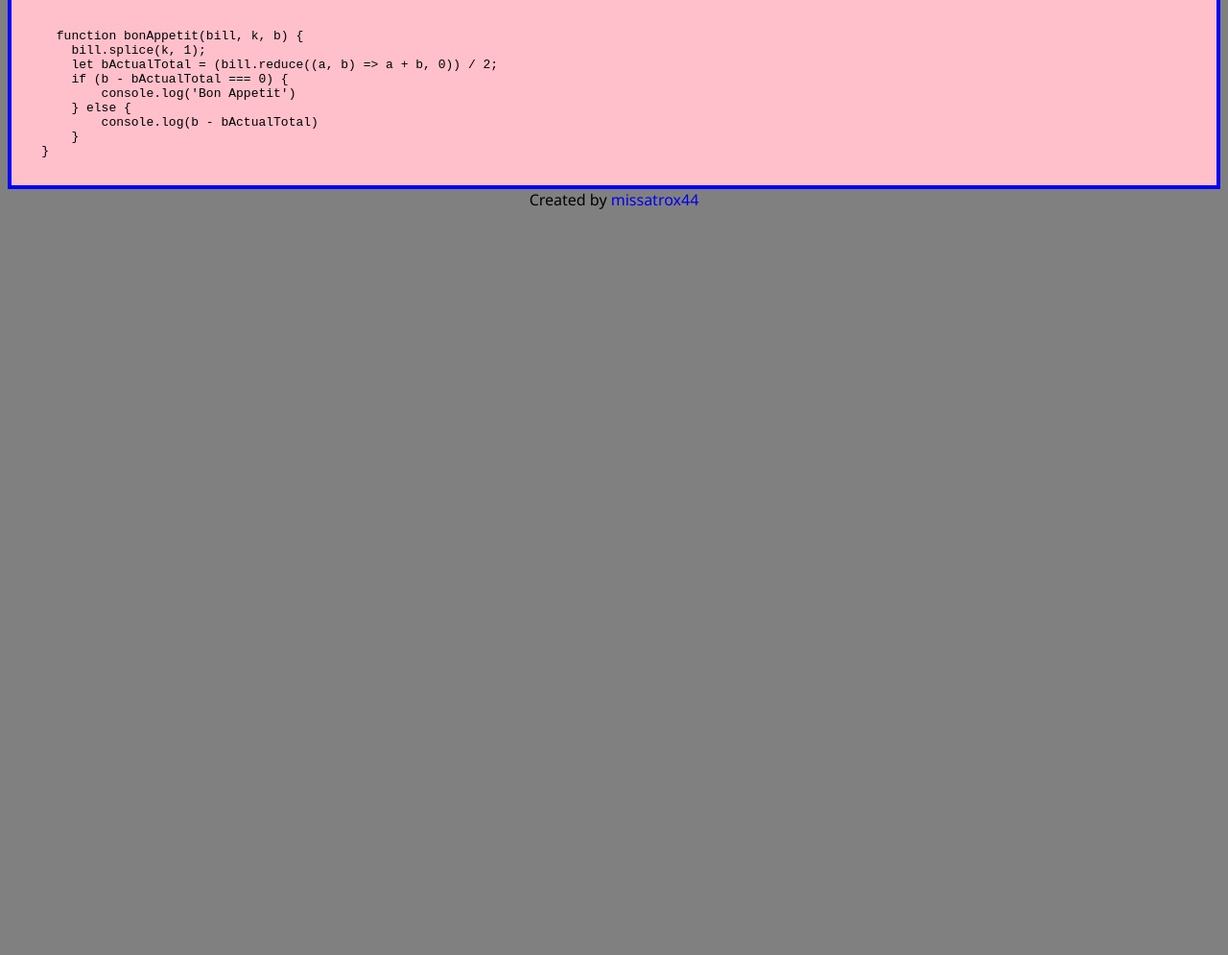
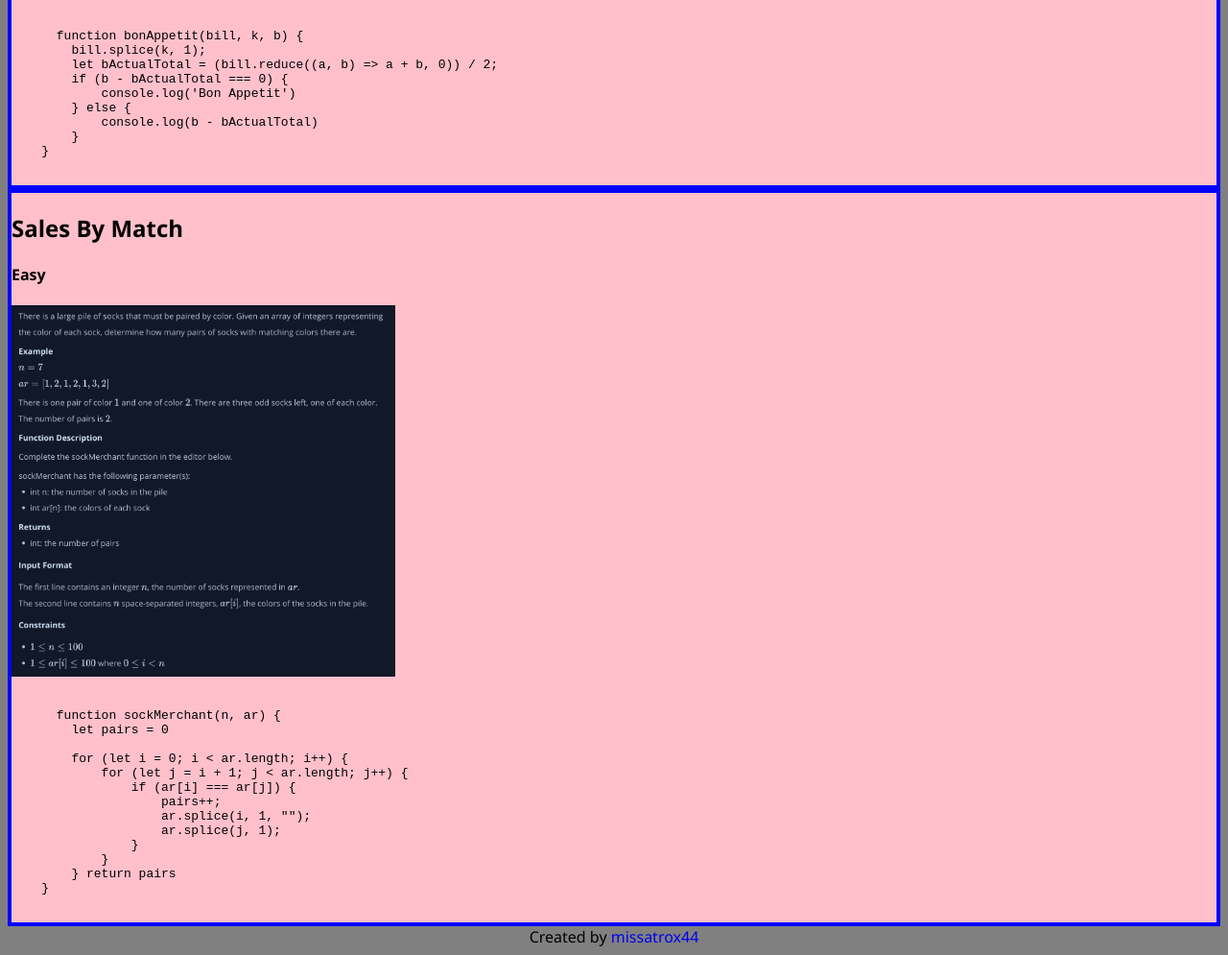
Before and after one commit to missatrox44/algo-practice-problems, a plain HTML site: page index.html in a window 1280 px wide. Shown: the part 10428-11423 px from the top of the page at 96% size. Before the commit the page ends 10655 px from the top, so only its background shows below. Drawn offline with Linux system fonts and the light colour scheme.

Commit message:
sales by match

```diff
--- a/index.html
+++ b/index.html
@@ -358,6 +358,28 @@
     </code></pre>
   </div>
 
+  <div class="problem-box">
+    <h2>Sales By Match</h2>
+    <h4>Easy</h4>
+    <img width="400px" height="387px" src="./images/sales-by-match.png" alt="sales by match">
+    <br>
+    <pre><code>
+      function sockMerchant(n, ar) {
+        let pairs = 0
+
+        for (let i = 0; i < ar.length; i++) {
+            for (let j = i + 1; j < ar.length; j++) {
+                if (ar[i] === ar[j]) {
+                    pairs++;
+                    ar.splice(i, 1, "");
+                    ar.splice(j, 1);
+                }
+            }
+        } return pairs
+    }
+    </code></pre>
+  </div>
+
   <footer>
     Created by <a class="custom-link" href="https://github.com/missatrox44">missatrox44</a>
   </footer>
```
Also changed, not shown: images/sales-by-match.png (added).
